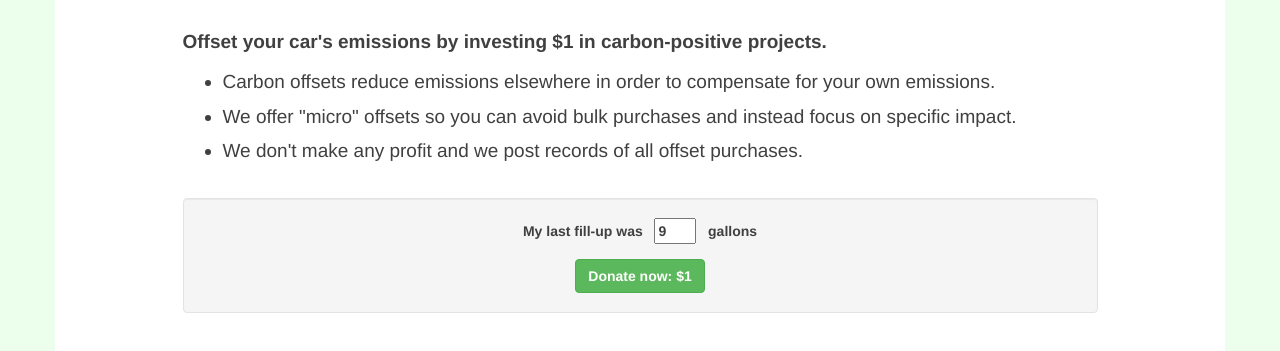
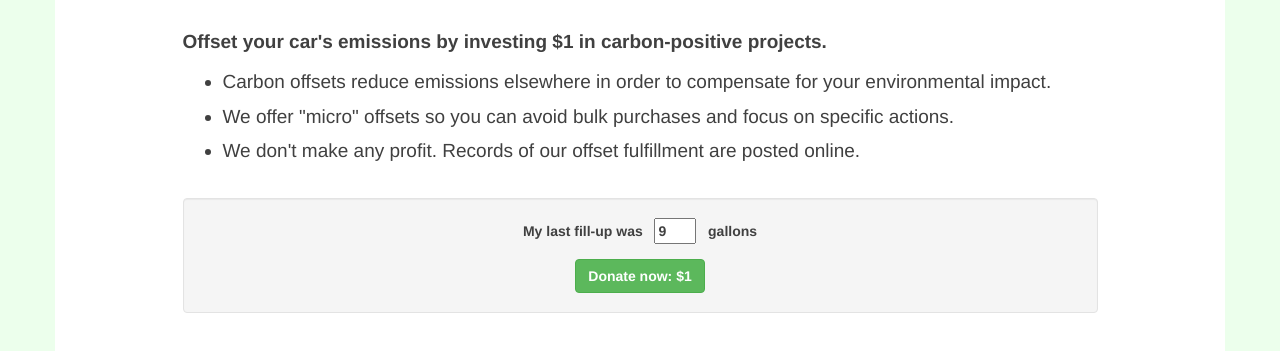
Before and after one commit to typpo/neutralgas, a website: page home.html in a window 1280 px wide. Shown: the part 397-748 px from the top of the page. Drawn offline with nearby package versions, Linux system fonts and the light colour scheme; a script that the page names is missing.

Commit message:
wordings

```diff
--- a/home.html
+++ b/home.html
@@ -140,9 +140,9 @@ body {
 
           <p>
             <ul style="line-height: 1.8">
-              <li>Carbon offsets reduce emissions elsewhere in order to compensate for your own emissions.</li>
-              <li>We offer "micro" offsets so you can avoid bulk purchases and instead focus on specific impact.</li>
-              <li>We don't make any profit and we post records of all offset purchases.</li>
+              <li>Carbon offsets reduce emissions elsewhere in order to compensate for your environmental impact.</li>
+              <li>We offer "micro" offsets so you can avoid bulk purchases and focus on specific actions.</li>
+              <li>We don't make any profit.  Records of our offset fulfillment are posted online.</li>
             </ul>
           </p>
         </div>
```
